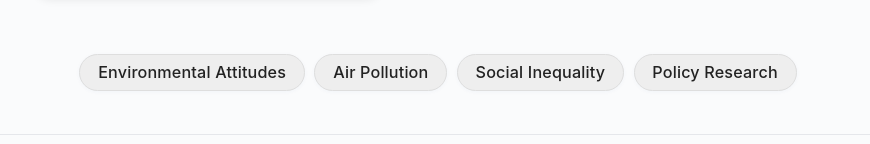
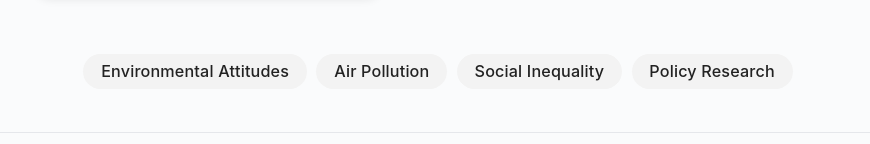
Before and after one commit to ellahenninger/ellahenninger.github.io, a React (Vite) app: page / in a window 1280 px wide. Shown: the part 620-764 px from the top of the page, without its empty margins (202-1072 px from the left). Built offline with nearby package versions, Linux system fonts and the light colour scheme.

Commit message:
Minor label changes

```diff
--- a/src/pages/Home.css
+++ b/src/pages/Home.css
@@ -48,15 +48,15 @@
 }
 
 .hero-label {
-  background: #eeeeee;
+  background: rgb(243, 243, 243);
   color: #222222;
   font-size: 1.01rem;
   font-weight: 500;
   border-radius: 1.2rem;
   padding: 0.32em 1.1em;
-  border: 1px solid #dedede;
+  /* border: 1px solid #dedede; */
   letter-spacing: 0.01em;
-  box-shadow: 0 1px 4px rgba(32, 82, 149, 0.04);
+  /* box-shadow: 0 1px 4px rgba(32, 82, 149, 0.04); */
   user-select: none;
 }
 
@@ -114,8 +114,9 @@
   box-shadow: 0 2px 8px rgba(0, 0, 0, 0.08);
   flex-shrink: 0;
   filter: grayscale(100%) contrast(1.1);
-  transition: filter 0.5s cubic-bezier(.7,0,.3,1);
+  transition: filter 0.5s cubic-bezier(.7, 0, .3, 1);
 }
+
 .hero-img:hover {
   filter: none;
 }
```
